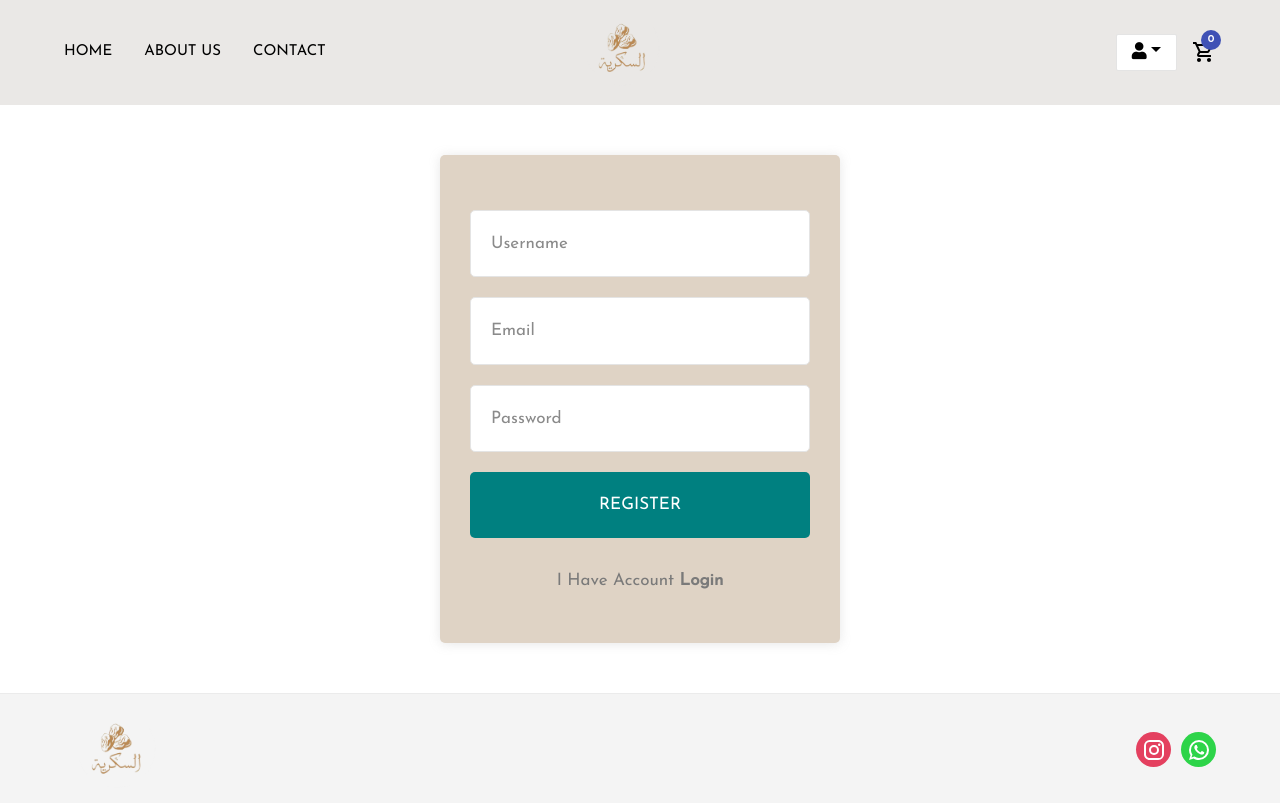
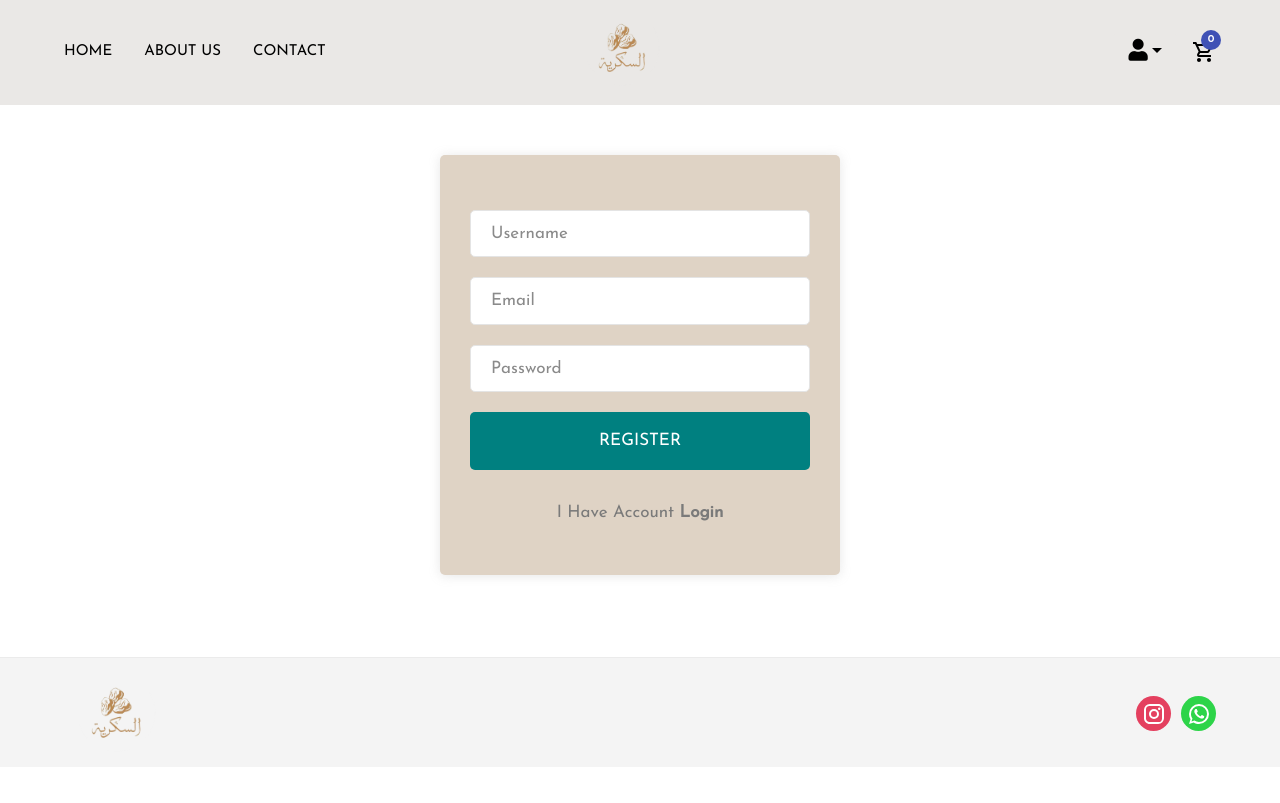
Before and after one commit to Khalfan1998/AlSukkariyaNew, a React (Create React App) app in the folder client_frontend/: page /register in a window 1280 px wide. Built offline with nearby package versions, Linux system fonts and the light colour scheme; no server answers; sample sign-in values are in the browser's storage.

Commit message:
order page fix

```diff
--- a/client_frontend/src/App.css
+++ b/client_frontend/src/App.css
@@ -60,7 +60,9 @@ background-color: #EAE8E6;
 
 }
 
-
+.fa-user{
+  font-size:22px;
+}
 
 .whatsapp{
   width: 35px !important;
@@ -155,8 +157,8 @@ background-color: #EAE8E6;
 }
 .name-button {
   padding: 5px 15px;
-  border: 1px solid #e4e4e4;
-  background-color: white;
+  border: 0px solid #e4e4e4;
+  background-color: #EAE8E6;
   border-radius: 2px;
   margin: 0 15px;
 }
@@ -471,7 +473,7 @@ background-color: #EAE8E6;
 }
 .Login input {
   width: 100%;
-  padding: 20px 20px;
+  padding: 10px 20px;
   margin-top: 20px;
   border: 1px solid #e4e4e4;
   border-radius: 5px;
@@ -484,7 +486,7 @@ background-color: #EAE8E6;
 .Login2 button {
   width: 100%;
   margin-top: 20px;
-  padding: 20px 0;
+  padding: 16px 0;
   border: 0;
   background-color: #008080;
   border-radius: 5px;
@@ -623,8 +625,12 @@ td{
 }
 
 .mBottom{
-margin-bottom: 15%;
+margin-bottom: 8%;
 
+}
+
+.mOrderTop{
+  margin-top:4rem !important;
 }
 
 /* CART */
--- a/client_frontend/src/components/LoadingError/Loading.js
+++ b/client_frontend/src/components/LoadingError/Loading.js
@@ -6,7 +6,7 @@ const Loading = () => {
       <div
         className="spinner-border text-success"
         role="status"
-        style={{ width: "50px", height: "50px" }}
+        style={{ width: "50px", height: "50px", marginTop: "10rem" }}
       >
         <span className="sr-only">Loading...</span>
       </div>
--- a/client_frontend/src/screens/OrderScreen.js
+++ b/client_frontend/src/screens/OrderScreen.js
@@ -134,6 +134,12 @@ const OrderScreen = ({ match }) => {
                     </tr>
                   </tbody>
                 </table>
+                <p>
+                  <strong>
+                    If using BenefitPay, Please Send BHD {order.totalPrice} to
+                    IBAN : 312312311{" "}
+                  </strong>
+                </p>
                 {/* {!order.isPaid && (
                   <div className="col-12">
                     {loadingPay && <Loading />}
@@ -191,13 +197,6 @@ const OrderScreen = ({ match }) => {
                     </h5>
                     <p>Shipping: {order.shippingAddress.country}</p>
                     <p>Pay method: {order.paymentMethod}</p>
-                    <br />
-                    <p>
-                      <strong>
-                        If using BenefitPay, Please Send BHD {order.totalPrice}{" "}
-                        to IBAN : 312312311{" "}
-                      </strong>
-                    </p>
 
                     <div className="bg-info p-2 col-12">
                       <p className="text-white text-center text-sm-start">
@@ -225,13 +224,13 @@ const OrderScreen = ({ match }) => {
                       {order.shippingAddress.postalCode}
                     </p>
                     {order.isDelivered ? (
-                      <div className="bg-info p-2 col-12">
+                      <div className="bg-info p-2 col-12 mOrderTop">
                         <p className="text-white text-center text-sm-start">
                           Delivered on {moment(order.deliveredAt).calendar()}
                         </p>
                       </div>
                     ) : (
-                      <div className="bg-danger p-2 col-12">
+                      <div className="bg-danger p-2 col-12 mOrderTop">
                         <p className="text-white text-center text-sm-start">
                           Not Delivered
                         </p>
```
Also changed, not shown: client_frontend/src/components/FooterNewest.css.
